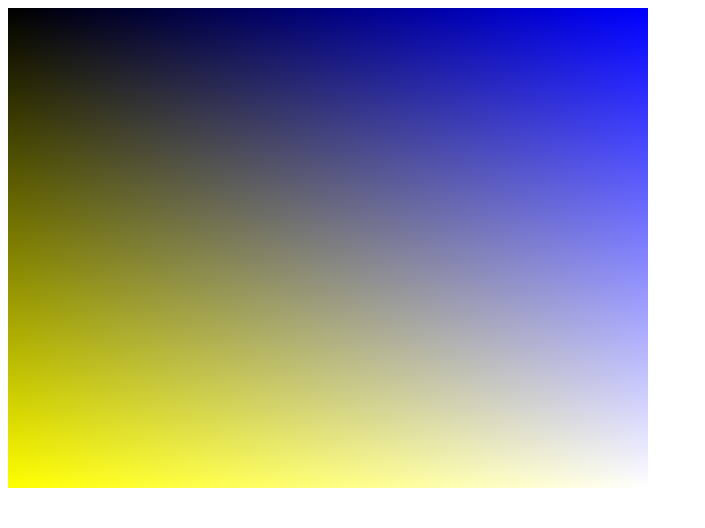
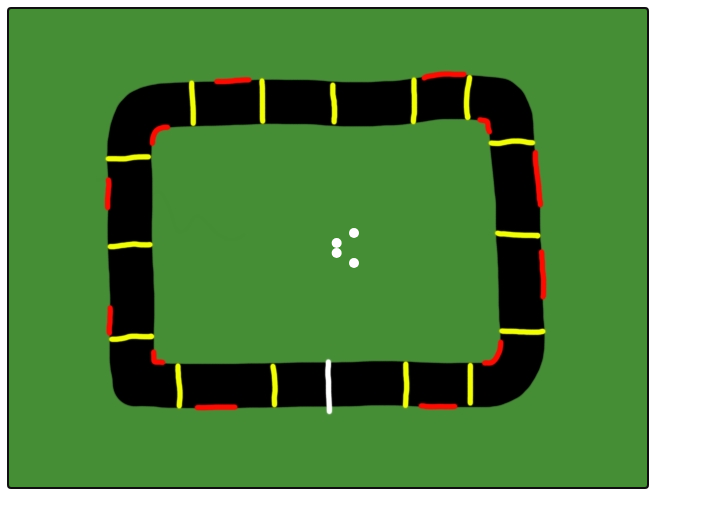
Before and after one commit to Kinvert/kst, a plain HTML site: page index.html in a window 1280 px wide. Shown: the whole page, without its empty margins (0-705 px from the left). Drawn offline with Linux system fonts and the light colour scheme.

Commit message:
Field of View Moving Around

```diff
--- a/index.html
+++ b/index.html
@@ -1,28 +1,7 @@
 <!DOCTYPE HTML> <!-- HTML BOILERPLATE -->
 <html>
   <body>
-    <canvas id="myCanvas" width="640" height="480"></canvas>
-    <script>
-      function drawImage() {
-        var canv = document.getElementById('myCanvas');
-        var context = canv.getContext('2d');
-        var imageWidth = canv.width = Math.min(canv.width, window.innerWidth);
-        var imageHeight = canv.height = Math.min(canv.height, window.innerHeight);
-        var imageData = context.createImageData(imageWidth, imageHeight);
-
-        // iterate over all pixels based on x and y coordinates
-        for(var y = 0; y < imageHeight; y++) {
-          // loop through each column
-          for(var x = 0; x < imageWidth; x++) {
-            imageData.data[(imageWidth*y + x) * 4 + 0] = y/imageHeight * 255;
-            imageData.data[(imageWidth*y + x) * 4 + 1] = y/imageHeight * 255;
-            imageData.data[(imageWidth*y + x) * 4 + 2] = x/imageWidth * 255;
-            imageData.data[(imageWidth*y + x) * 4 + 3] = 255;
-          }
-        }
-        context.putImageData(imageData, 0, 0);
-      }
-      drawImage();
-    </script>
+    <canvas id='myCanvas' width='640' height='480' tabindex='0'>Stop Using Internet Explorer</canvas>
+    <script type='text/javascript' src='main.js'></script>
   </body>
 </html>
--- /dev/null
+++ b/main.js
@@ -0,0 +1,81 @@
+
+console.clear();
+var canv = document.getElementById("myCanvas");
+canv.setAttribute('tabindex', '0')
+canv.focus()
+var ctx = canv.getContext("2d");
+document.addEventListener("keydown", keypress);
+
+var track = new Image();
+track.src = 'img/circuits/circuit-1.jpg';
+track.onload = function(){
+    draw();
+};
+
+const w = 640; // canv.style.width;
+const h = 480; // canv.style.height;
+
+var px = w/2; // Position X
+var py = h/2;
+var ang = 0; // Angle
+var vx = 0; // Velocity X
+var vy = 0;
+var vang = 0;
+
+const near = 10; // Close end frustrum
+const far  = 30; // Far end frustrum
+const fov  = 3.14159 / 3.0; // Field of view
+const fovh = fov / 2.0; // Half the field of view
+
+function draw() {
+    ctx.drawImage(track, 0, 0);
+    var frx = px + Math.cos(ang - fovh) * far; // Far Right X
+    var fry = py + Math.sin(ang - fovh) * far;
+    ctx.beginPath();
+    ctx.arc(frx, fry, 5, 0, 2*Math.PI, false);
+    ctx.fillStyle = 'white';
+    ctx.fill();
+
+    var flx = px + Math.cos(ang + fovh) * far; // Far Left X
+    var fly = py + Math.sin(ang + fovh) * far;
+    ctx.beginPath();
+    ctx.arc(flx, fly, 5, 0, 2*Math.PI, false);
+    ctx.fill();
+
+    var nlx = px + Math.cos(ang + fovh) * near; // Near Left X
+    var nly = py + Math.sin(ang + fovh) * near;
+    ctx.beginPath();
+    ctx.arc(nlx, nly, 5, 0, 2*Math.PI, false);
+    ctx.fill();
+
+    var nrx = px + Math.cos(ang - fovh) * near; // Near Right X
+    var nry = py + Math.sin(ang - fovh) * near;
+    ctx.beginPath();
+    ctx.arc(nrx, nry, 5, 0, 2*Math.PI, false);
+    ctx.fill();
+}
+
+function keypress(evt) {
+    switch(evt.keyCode) {
+        case 37:
+            console.log("left");
+            vx -= 1;
+            break;
+        case 38:
+            console.log("up");
+            vy -= 1;
+            break;
+        case 39:
+            console.log("right");
+            vx += 1;
+            break;
+        case 40:
+            console.log("down");
+            vy += 1;
+            break;
+    }
+    px = px + vx;
+    py = py + vy;
+    ang = ang + vang;
+    draw();
+}
```
